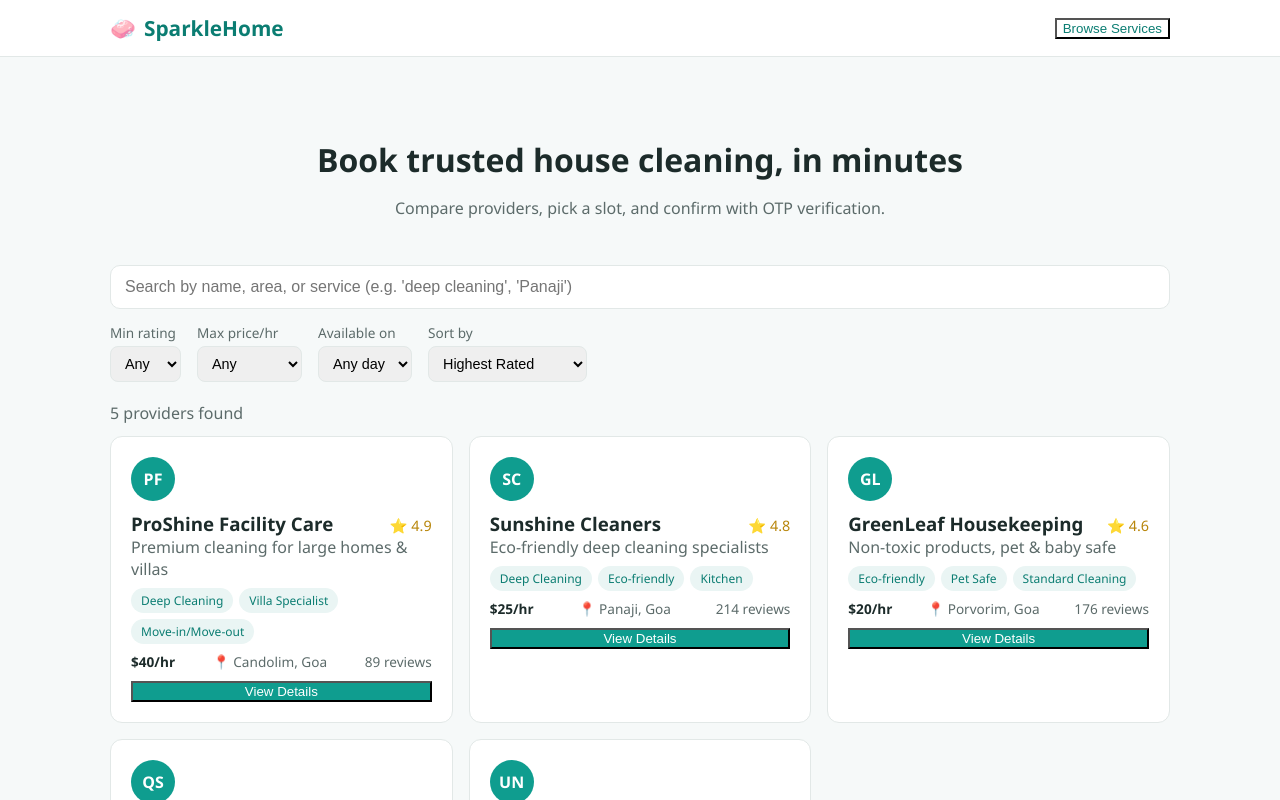
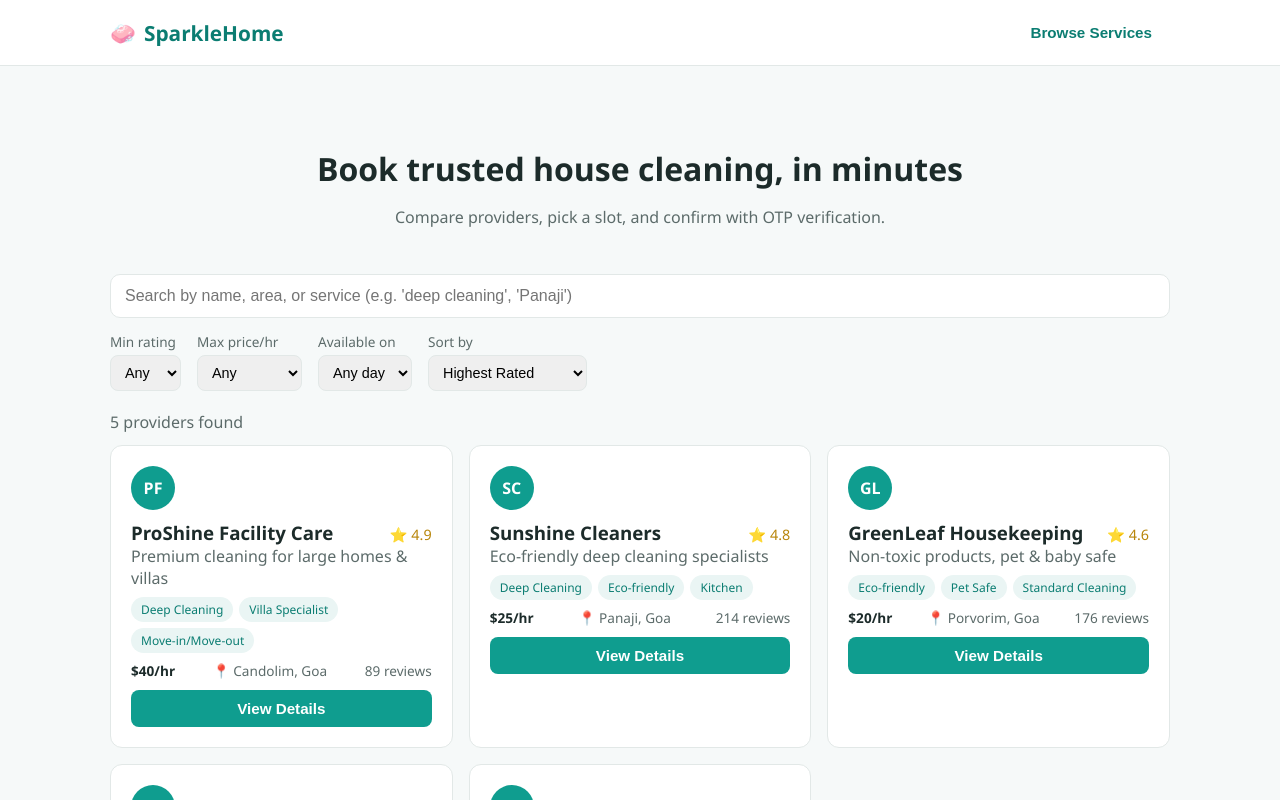
Before and after one commit to anushri263/house-cleaning-app, a React (Vite) app: page / in a window 1280 px wide. Shown: the top 800 px of the page. Built offline with nearby package versions, Linux system fonts and the light colour scheme.

Commit message:
minute change in otp input box

```diff
--- a/src/App.css
+++ b/src/App.css
@@ -197,6 +197,16 @@ body {
   gap: 8px;
 }
 
+.btn {
+  border: none;
+  border-radius: 8px;
+  padding: 10px 18px;
+  font-size: 0.95rem;
+  cursor: pointer;
+  font-weight: 600;
+  transition: background 0.15s ease, transform 0.1s ease;
+}
+
 .btn-primary {
   background: var(--primary);
   color: #fff;
@@ -358,3 +368,19 @@ body {
   color: var(--text-light);
   font-size: 0.8rem;
 }
+
+.otp-inputs {
+  display: flex;
+  justify-content: center;
+  gap: 12px;
+  margin: 20px 0 10px;
+}
+
+.otp-box {
+  width: 48px;
+  height: 56px;
+  text-align: center;
+  font-size: 1.4rem;
+  border-radius: 10px;
+  border: 1px solid var(--border);
+}
```
